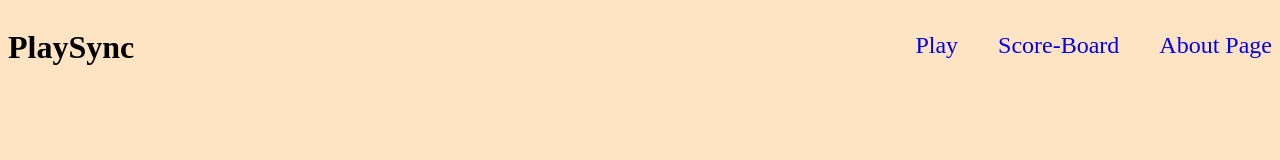
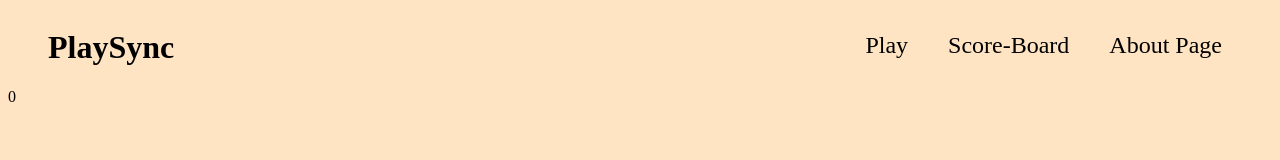
Before and after one commit to 1Pinesh/Rock-Paper-Scissors, a plain HTML site: page index.html in a window 1280 px wide. Drawn offline with Linux system fonts and the light colour scheme.

Commit message:
getting the main structure

```diff
--- a/index.html
+++ b/index.html
@@ -23,7 +23,15 @@
             </div>
         </div>
     </header>
-    <main></main>
+    <main>
+        <div class="outline-con">
+            <div class="score">
+                <span>0</span>
+            </div>
+            <div class="player-selection"></div>
+            <div class="computer-selection"></div>
+        </div>
+    </main>
     <footer></footer>
     <script src="./Javascript/gameAi.js"></script>
 </body>
--- a/stylesheet.css
+++ b/stylesheet.css
@@ -9,6 +9,8 @@ body{
 /* making the logo and link to be on the right side */
 .header{
     justify-content: space-between;
+    margin-left: 40px;
+    margin-right: 50px;
 }
 /* Getting logo to be in the centre of both x and y axis */
 .logo-con {
@@ -29,8 +31,10 @@ body{
     align-items: center;
     font-size: 1.5em;
 }
+/* removing underline */
 .r-list a {
     text-decoration: none;
+    color: black;
 }
 
 /* removing the bullet points */
```
